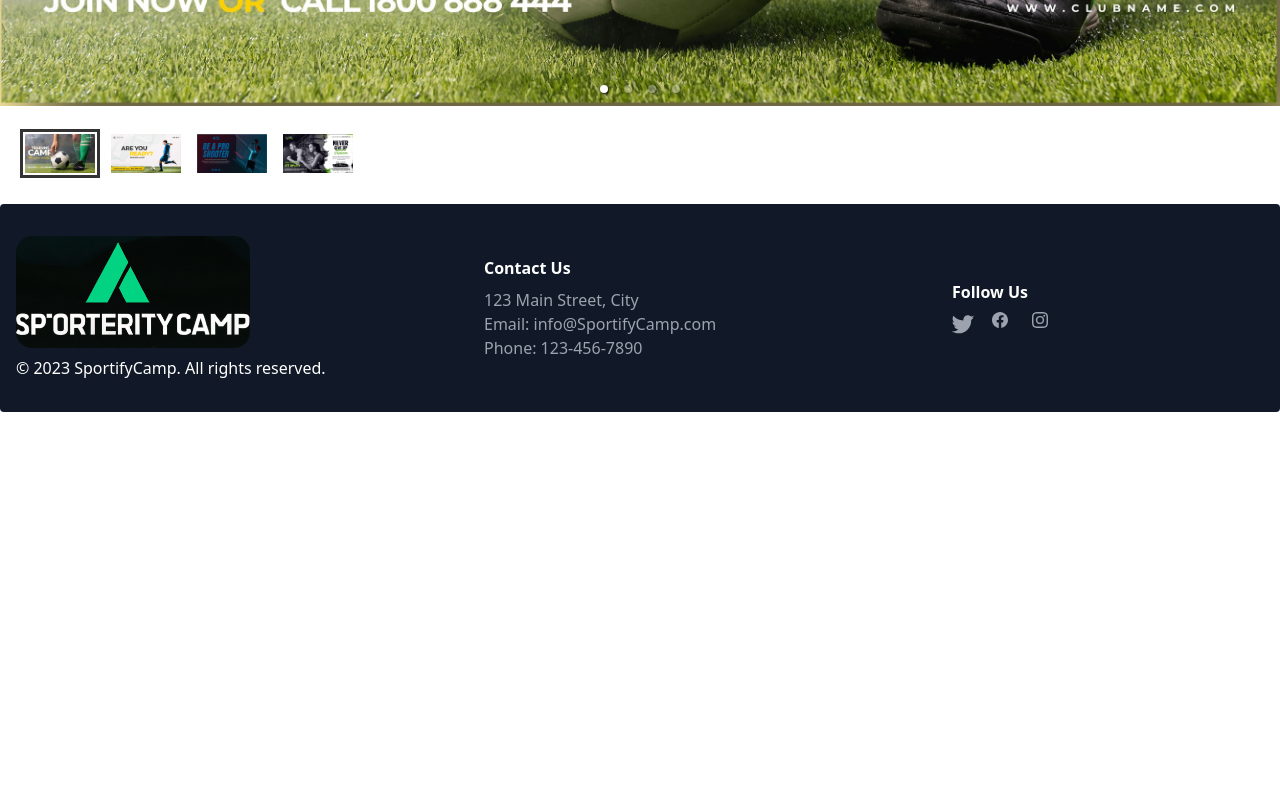
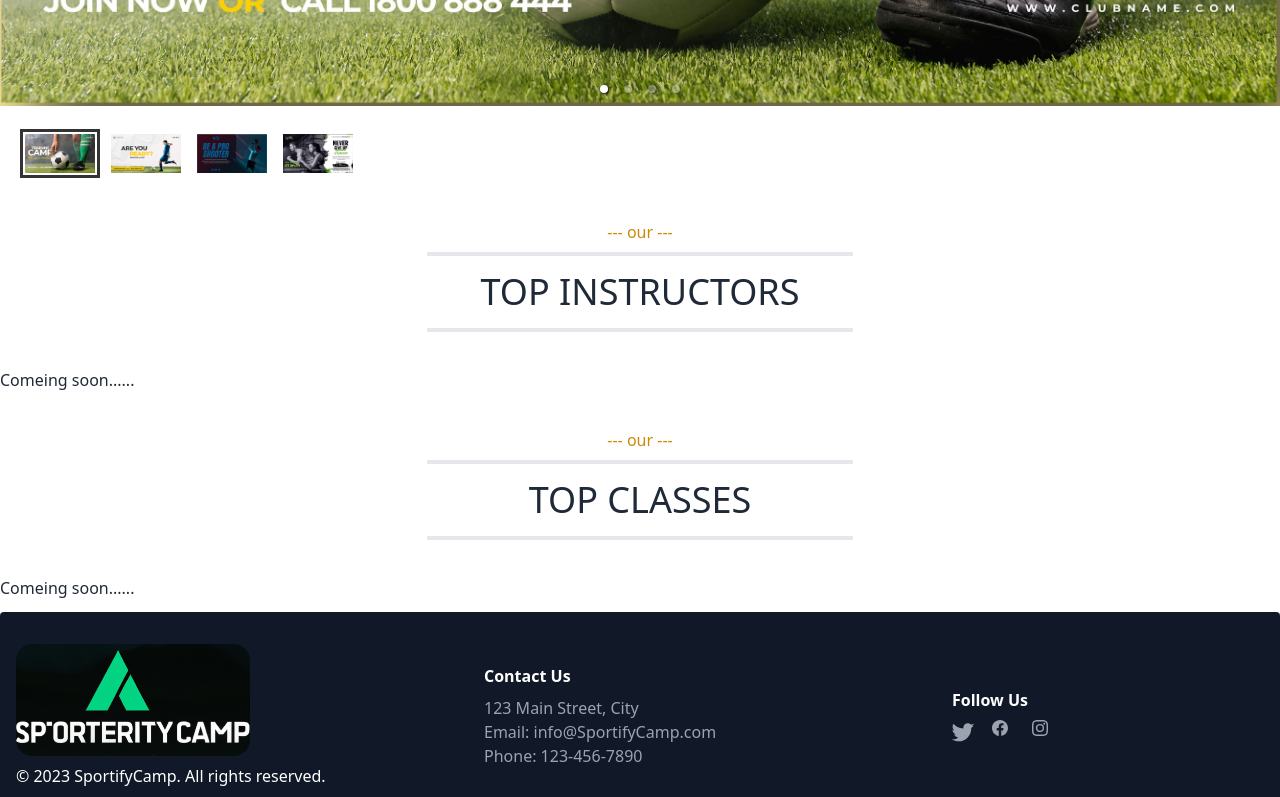
Before and after one commit to Tanvir-khondoker/sportify-camp-client, a React (Vite) app: page / in a window 1280 px wide. Shown: the part 615-1412 px from the top of the page. Before the commit the page ends 1039 px from the top, so only its background shows below. Built offline with nearby package versions, Linux system fonts and the light colour scheme.

Commit message:
section title added

```diff
--- /dev/null
+++ b/src/components/SectionTitle/SectionTitle.jsx
@@ -0,0 +1,11 @@
+
+const SectionTitle = ({heading, subHeading}) => {
+    return (
+        <div className="mx-auto text-center md:w-4/12 my-9">
+           <p className="text-yellow-600 mb-2">---  {subHeading} ---</p>
+           <h3 className="text-4xl uppercase border-y-4 py-4">{heading}</h3>
+        </div>
+    );
+};
+
+export default SectionTitle;
--- a/src/pages/Home/Home/Home.jsx
+++ b/src/pages/Home/Home/Home.jsx
@@ -1,9 +1,13 @@
 import Slider from "../Slider/Slider";
+import PopularClasses from "../popularClasses/PopularClasses";
+import PopularInstructors from "../popularInstructors/PopularInstructors";
 
 const Home = () => {
     return (
         <div>
             <Slider/>
+            <PopularInstructors/>
+            <PopularClasses/>
         </div>
     );
 };
--- /dev/null
+++ b/src/pages/Home/popularClasses/PopularClasses.jsx
@@ -0,0 +1,12 @@
+import SectionTitle from "../../../components/SectionTitle/SectionTitle";
+
+const PopularClasses = () => {
+    return (
+        <div>
+           <SectionTitle subHeading={'our'} heading={"Top classes"}></SectionTitle>
+            <p>Comeing soon......</p>
+        </div>
+    );
+};
+
+export default PopularClasses;
--- /dev/null
+++ b/src/pages/Home/popularInstructors/PopularInstructors.jsx
@@ -0,0 +1,12 @@
+import SectionTitle from "../../../components/SectionTitle/SectionTitle";
+
+const PopularInstructors = () => {
+    return (
+        <div>
+            <SectionTitle subHeading={'our'} heading={"Top Instructors"}></SectionTitle>
+            <p>Comeing soon......</p>
+        </div>
+    );
+};
+
+export default PopularInstructors;
```
Also changed, not shown: .eslintrc.cjs.
